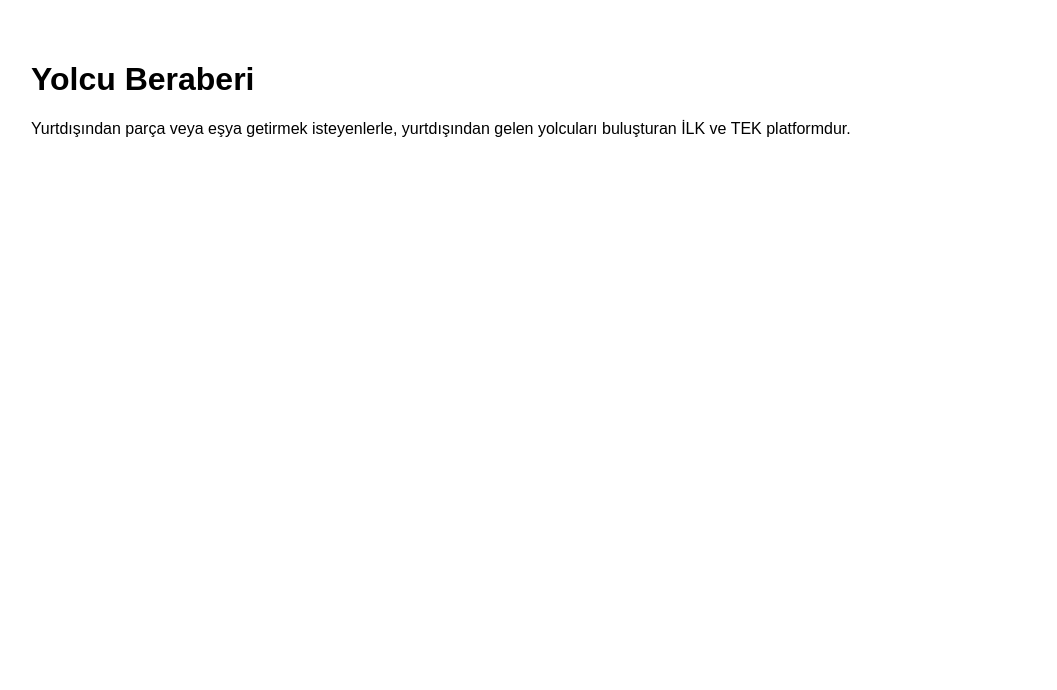
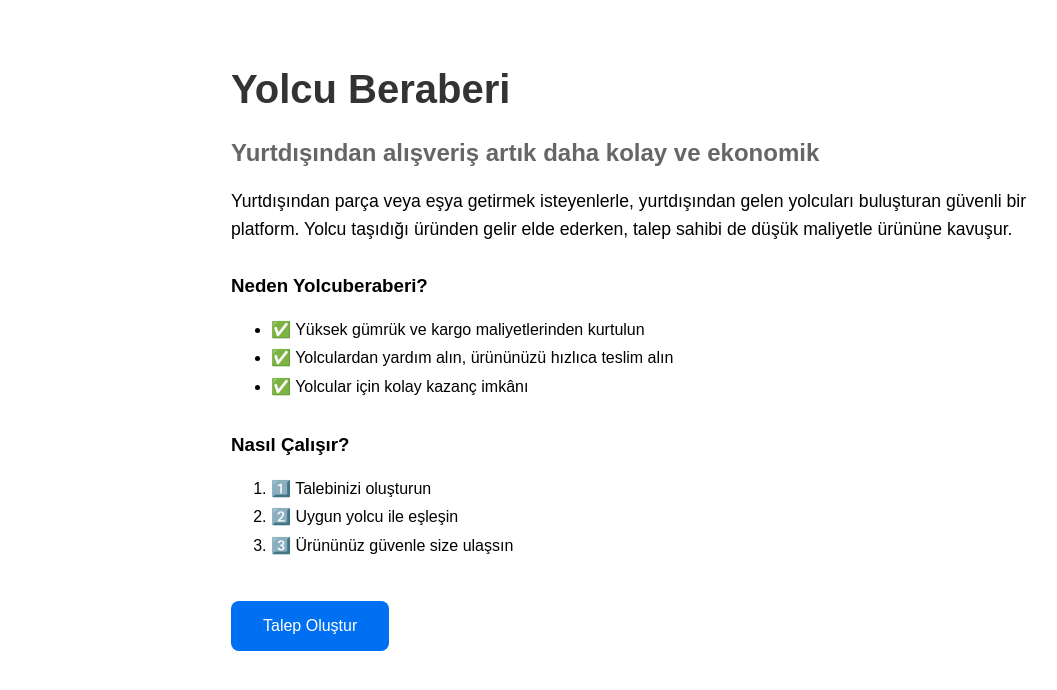
Before and after one commit to mssalci/yolcuberaberi, a Next.js app: page / in a window 1280 px wide. Shown: the top 690 px of the page, without its empty margins (9-1066 px from the left). Built offline with nearby package versions, Linux system fonts and the light colour scheme.

Commit message:
Ana sayfa içerik güncellendi

```diff
--- a/pages/index.js
+++ b/pages/index.js
@@ -1,8 +1,44 @@
 export default function Home() {
   return (
-    <div style={{ fontFamily: 'sans-serif', padding: '2rem' }}>
-      <h1>Yolcu Beraberi</h1>
-      <p>Yurtdışından parça veya eşya getirmek isteyenlerle, yurtdışından gelen yolcuları buluşturan İLK ve TEK platformdur.</p>
+    <div style={{ fontFamily: 'sans-serif', padding: '2rem', maxWidth: '800px', margin: '0 auto' }}>
+      <h1 style={{ fontSize: '2.5rem', color: '#333' }}>Yolcu Beraberi</h1>
+      <h2 style={{ fontSize: '1.5rem', color: '#666' }}>Yurtdışından alışveriş artık daha kolay ve ekonomik</h2>
+      <p style={{ marginTop: '1rem', fontSize: '1.1rem', lineHeight: '1.6' }}>
+        Yurtdışından parça veya eşya getirmek isteyenlerle, yurtdışından gelen yolcuları buluşturan güvenli bir platform.
+        Yolcu taşıdığı üründen gelir elde ederken, talep sahibi de düşük maliyetle ürününe kavuşur.
+      </p>
+
+      <div style={{ marginTop: '2rem' }}>
+        <h3>Neden Yolcuberaberi?</h3>
+        <ul style={{ lineHeight: '1.8' }}>
+          <li>✅ Yüksek gümrük ve kargo maliyetlerinden kurtulun</li>
+          <li>✅ Yolculardan yardım alın, ürününüzü hızlıca teslim alın</li>
+          <li>✅ Yolcular için kolay kazanç imkânı</li>
+        </ul>
+      </div>
+
+      <div style={{ marginTop: '2rem' }}>
+        <h3>Nasıl Çalışır?</h3>
+        <ol style={{ lineHeight: '1.8' }}>
+          <li>1️⃣ Talebinizi oluşturun</li>
+          <li>2️⃣ Uygun yolcu ile eşleşin</li>
+          <li>3️⃣ Ürününüz güvenle size ulaşsın</li>
+        </ol>
+      </div>
+
+      <div style={{ marginTop: '2.5rem' }}>
+        <button style={{
+          padding: '1rem 2rem',
+          backgroundColor: '#0070f3',
+          color: 'white',
+          fontSize: '1rem',
+          border: 'none',
+          borderRadius: '8px',
+          cursor: 'pointer'
+        }}>
+          Talep Oluştur
+        </button>
+      </div>
     </div>
   );
 }
```
